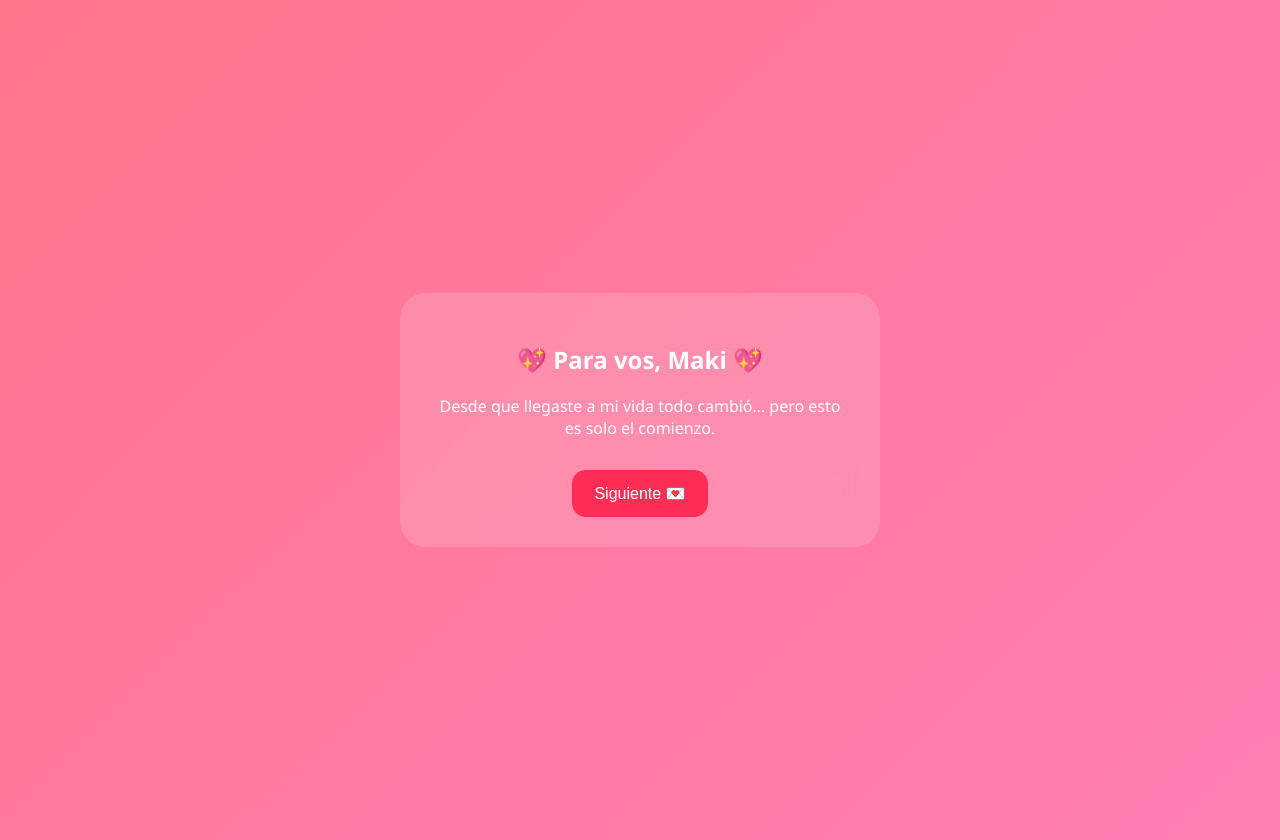
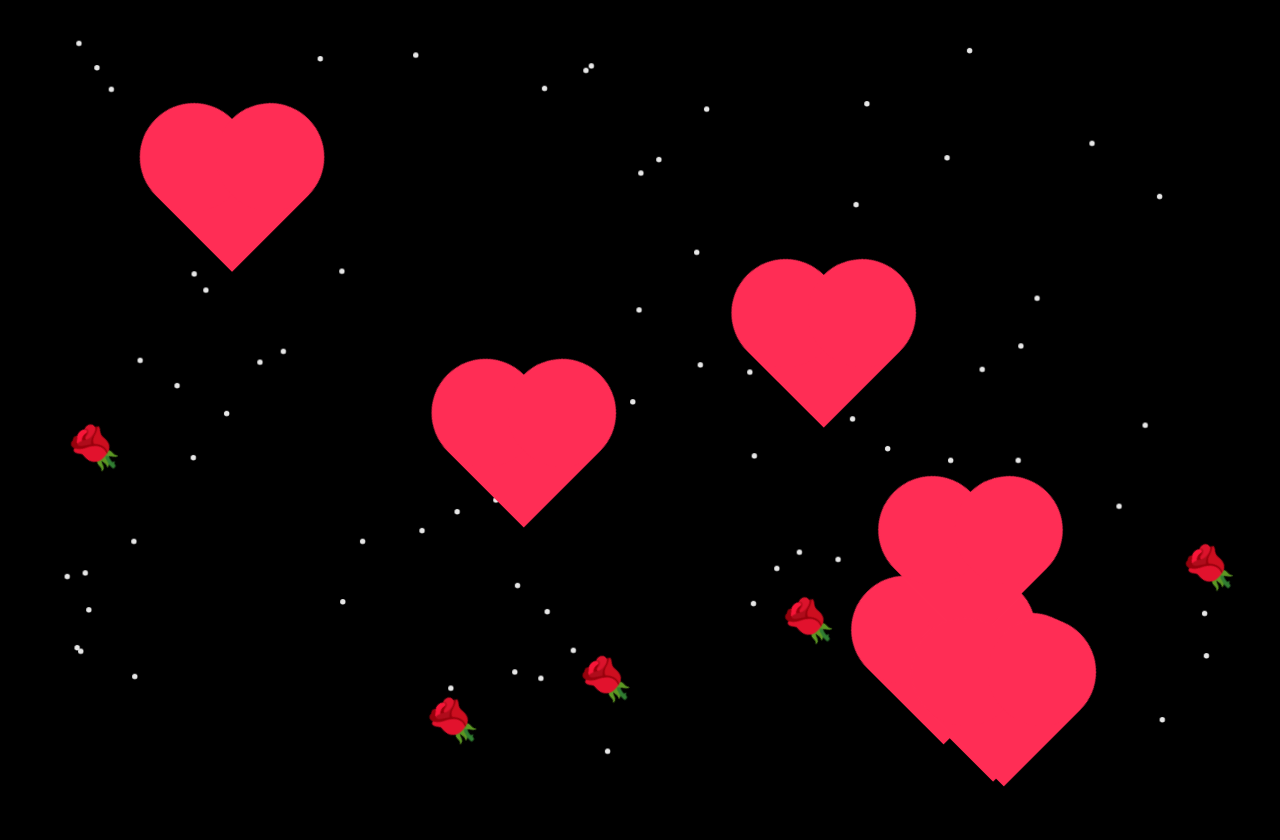
Before and after one commit to TotiManuel/WebRandom, a Flask app: page / in a window 1280 px wide. After the commit the page ends 787 px from the top, so only its background shows below. Run offline with Flask 3, Linux system fonts and the light colour scheme.

Commit message:
Update Gift 22/02/2026

```diff
--- a/templates/home.html
+++ b/templates/home.html
@@ -2,224 +2,159 @@
 <html lang="es">
 <head>
 <meta charset="UTF-8">
-<meta name="viewport" content="width=device-width, initial-scale=1.0, user-scalable=no">
-<meta name="theme-color" content="#000000">
-
+<meta name="viewport" content="width=device-width, initial-scale=1.0">
 <title>Maki ❤️</title>
-
-<link rel="manifest" href="/static/manifest.json">
-<link rel="icon" href="/static/images/icon.png">
 
 <style>
 body{
     margin:0;
-    font-family:'Segoe UI', sans-serif;
     overflow:hidden;
+    font-family:'Segoe UI',sans-serif;
     background:black;
-    color:white;
 }
 
-/* ❤️ pantalla carga */
-#splash{
-    position:fixed;
-    inset:0;
+/* escena 3D */
+.scene{
+    perspective:900px;
+    width:100vw;
+    height:100vh;
     display:flex;
     justify-content:center;
     align-items:center;
-    flex-direction:column;
-    background:black;
-    z-index:1000;
 }
 
-/* 💓 corazón */
+/* contenedor */
+.world{
+    position:relative;
+    width:100%;
+    height:100%;
+    transform-style:preserve-3d;
+    animation:camera 12s ease-in-out forwards;
+}
+
+/* ❤️ corazón 3D */
 .heart{
-    width:90px;
-    height:90px;
+    position:absolute;
+    width:120px;
+    height:120px;
     background:#ff2d55;
     transform:rotate(-45deg);
-    animation:beat 1s infinite;
-    position:relative;
+    animation:float 4s infinite ease-in-out;
 }
 .heart:before,
 .heart:after{
     content:"";
     position:absolute;
-    width:90px;
-    height:90px;
+    width:120px;
+    height:120px;
     background:#ff2d55;
     border-radius:50%;
 }
-.heart:before{top:-45px;}
-.heart:after{left:45px;}
+.heart:before{top:-60px;}
+.heart:after{left:60px;}
 
-@keyframes beat{
-    0%,100%{transform:scale(1) rotate(-45deg);}
-    50%{transform:scale(1.2) rotate(-45deg);}
+/* 🌟 estrellas */
+.star{
+    position:absolute;
+    width:6px;
+    height:6px;
+    background:white;
+    border-radius:50%;
+    animation:twinkle 2s infinite;
 }
 
-/* 🌸 pantalla principal */
-#main{
-    display:none;
-    height:100vh;
-    background:linear-gradient(135deg,#ff758c,#ff7eb3);
+/* 🌹 rosa simple */
+.rose{
+    position:absolute;
+    font-size:50px;
+    animation:float 6s infinite;
+}
+
+/* ✨ texto final */
+#final{
+    position:absolute;
+    inset:0;
     display:flex;
     justify-content:center;
     align-items:center;
     text-align:center;
-    padding:20px;
+    color:white;
+    font-size:26px;
+    padding:30px;
+    opacity:0;
+    transition:2s;
 }
 
-/* 💌 tarjeta */
-.card{
-    background:rgba(255,255,255,0.15);
-    backdrop-filter:blur(15px);
-    padding:30px;
-    border-radius:25px;
-    max-width:420px;
+/* animaciones */
+@keyframes float{
+    0%,100%{transform:translateY(0) rotate(-45deg);}
+    50%{transform:translateY(-40px) rotate(-45deg);}
 }
 
-/* ✨ botones */
-button{
-    padding:14px 22px;
-    border:none;
-    border-radius:14px;
-    font-size:16px;
-    background:#ff2d55;
-    color:white;
-    cursor:pointer;
-    margin-top:15px;
+@keyframes twinkle{
+    0%,100%{opacity:0.2;}
+    50%{opacity:1;}
 }
 
-/* 🎆 fuegos */
-.fire{
-    position:absolute;
-    width:6px;
-    height:6px;
-    border-radius:50%;
-    animation:explode 1.3s forwards;
-}
-@keyframes explode{
-    to{
-        transform:translate(var(--x),var(--y));
-        opacity:0;
-    }
-}
-
-/* 📲 instalar */
-#installBtn{
-    display:none;
+@keyframes camera{
+    0%{transform:translateZ(-600px) rotateX(15deg);}
+    40%{transform:translateZ(-200px) rotateX(0);}
+    70%{transform:translateZ(-100px);}
+    100%{transform:translateZ(0);}
 }
 </style>
 </head>
 
 <body>
 
-<!-- ❤️ splash -->
-<div id="splash">
-    <div class="heart"></div>
-    <p>Abriendo algo muy especial…</p>
+<div class="scene">
+    <div class="world" id="world"></div>
 </div>
 
-<!-- 🌸 app -->
-<div id="main">
-    <div class="card">
-
-        <button id="installBtn">📲 Instalar</button>
-
-        <h2>💖 Para vos, Maki 💖</h2>
-
-        <p id="text">
-            Desde que llegaste a mi vida todo cambió…
-            pero esto es solo el comienzo.
-        </p>
-
-        <button onclick="next()">Siguiente 💌</button>
-
-    </div>
+<div id="final">
+💖 Maki…
+Desde que llegaste, mi vida tiene sentido.
+Quiero crecer con vos, cuidarte y elegirte cada día.
+Porque no existe un futuro donde no estés.
+Te amo hoy, mañana y siempre ❤️
 </div>
-
-<audio id="music" loop>
-<source src="https://cdn.pixabay.com/download/audio/2022/03/15/audio_5b2b6b14c6.mp3?filename=romantic-ambient-piano-110624.mp3">
-</audio>
 
 <script>
 
-/* ❤️ transición splash */
-setTimeout(()=>{
-    document.getElementById("splash").style.display="none";
-    document.getElementById("main").style.display="flex";
-    document.getElementById("music").play();
-},2500);
-
-/* 💌 historia romántica */
-const msgs=[
-"Maki… no sé en qué momento te volviste mi lugar seguro 💖",
-"Me encanta tu sonrisa, tu mirada y la paz que me das.",
-"Quiero acompañarte en cada sueño, cada meta y cada día.",
-"No importa el tiempo ni la distancia… siempre te voy a elegir.",
-"Porque lo único que tengo claro… es que quiero un futuro con vos ❤️"
-];
-
-let i=0;
-
-function next(){
-    if(i < msgs.length){
-        document.getElementById("text").innerHTML = msgs[i];
-        fireworks();
-        i++;
-    }else{
-        final();
-    }
+/* generar estrellas */
+for(let i=0;i<80;i++){
+    let s=document.createElement("div");
+    s.className="star";
+    s.style.left=Math.random()*100+"vw";
+    s.style.top=Math.random()*100+"vh";
+    document.getElementById("world").appendChild(s);
 }
 
-/* 🎆 fuegos */
-function fireworks(){
-    for(let j=0;j<80;j++){
-        let p=document.createElement("div");
-        p.className="fire";
-        p.style.left=50+"vw";
-        p.style.top=50+"vh";
-        p.style.background=`hsl(${Math.random()*360},100%,60%)`;
-
-        let x=(Math.random()-0.5)*350+"px";
-        let y=(Math.random()-0.5)*350+"px";
-        p.style.setProperty("--x",x);
-        p.style.setProperty("--y",y);
-
-        document.body.appendChild(p);
-        setTimeout(()=>p.remove(),1300);
-    }
+/* corazones flotando */
+for(let i=0;i<7;i++){
+    let h=document.createElement("div");
+    h.className="heart";
+    h.style.left=Math.random()*100+"vw";
+    h.style.top=Math.random()*100+"vh";
+    h.style.animationDelay=Math.random()*2+"s";
+    document.getElementById("world").appendChild(h);
 }
 
-/* 💖 final */
-function final(){
-    document.querySelector(".card").innerHTML=`
-    <h1>💍 ¿Querés seguir escribiendo esta historia conmigo?</h1>
-    <p>Porque yo quiero elegirte todos los días de mi vida ❤️</p>
-    `;
-    fireworks();
+/* rosas */
+for(let i=0;i<5;i++){
+    let r=document.createElement("div");
+    r.className="rose";
+    r.innerHTML="🌹";
+    r.style.left=Math.random()*100+"vw";
+    r.style.top=Math.random()*100+"vh";
+    r.style.animationDelay=Math.random()*3+"s";
+    document.getElementById("world").appendChild(r);
 }
 
-/* 📲 PWA */
-if('serviceWorker' in navigator){
-    navigator.serviceWorker.register('/sw.js');
-}
-
-let deferredPrompt;
-const installBtn=document.getElementById("installBtn");
-
-window.addEventListener("beforeinstallprompt",(e)=>{
-    e.preventDefault();
-    deferredPrompt=e;
-    installBtn.style.display="block";
-});
-
-installBtn.addEventListener("click",async ()=>{
-    installBtn.style.display="none";
-    deferredPrompt.prompt();
-    await deferredPrompt.userChoice;
-    deferredPrompt=null;
-});
+/* final romántico */
+setTimeout(()=>{
+    document.getElementById("final").style.opacity=1;
+},9000);
 
 </script>
 
```
